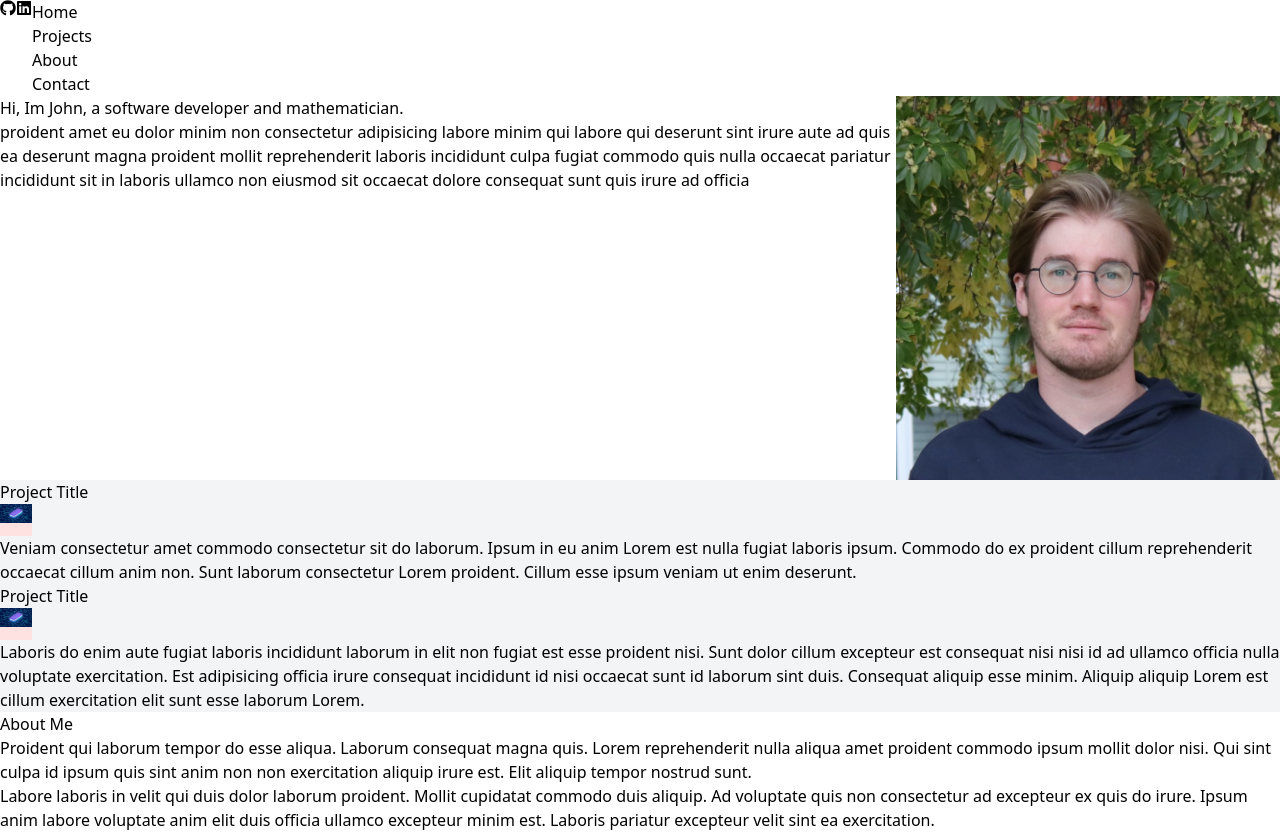
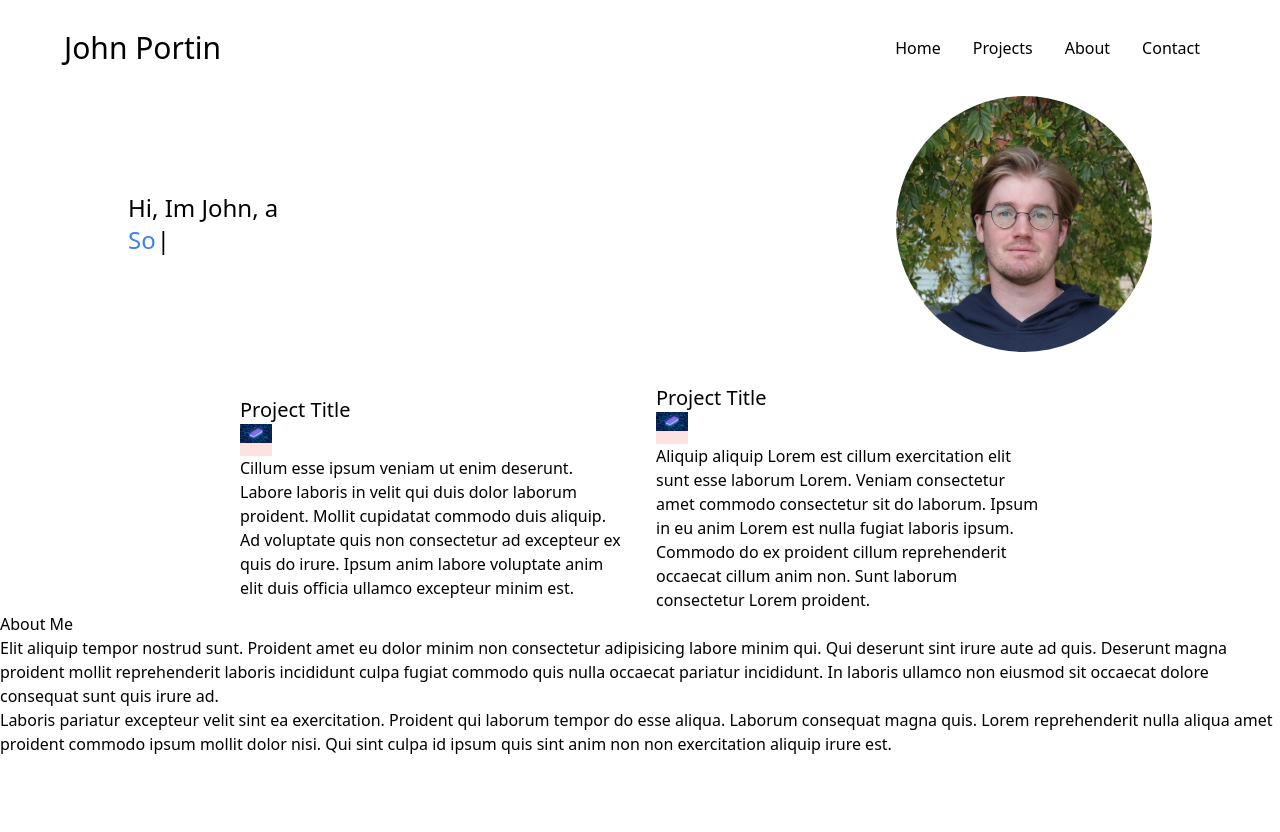
Before and after one commit to johnportin/profile, a Next.js app: page / in a window 1280 px wide. After the commit the page ends 800 px from the top, so only its background shows below. Built offline with nearby package versions, Linux system fonts and the light colour scheme.

Commit message:
Style Hero section.

```diff
--- a/package.json
+++ b/package.json
@@ -18,6 +18,7 @@
     "react": "18.2.0",
     "react-dom": "18.2.0",
     "react-icons": "^4.8.0",
-    "tailwindcss": "3.3.1"
+    "tailwindcss": "3.3.1",
+    "typewriter-effect": "^2.19.0"
   }
 }
--- a/src/components/Card.js
+++ b/src/components/Card.js
@@ -4,8 +4,8 @@ import ProjectPlaceholder from '../images/project-placeholder.jpg'
 
 export default function Card() {
     return (
-        <div >
-            <h1>Project Title</h1>
+        <div className='w-64 md:w-96' >
+            <h1 className='text-xl '>Project Title</h1>
             <div className="lg:h-8 lg:w-8 bg-red-100">
                 <Image src={ProjectPlaceholder} alt="Project Image"/>
             </div>
--- /dev/null
+++ b/src/components/Hero.js
@@ -0,0 +1,25 @@
+import Typewriter from 'typewriter-effect'
+import ProfilePicture from '../images/profile.jpg'
+import Image from 'next/image'
+import { lorem } from '../utils/utils'
+
+export default function Hero() {
+    return (
+        <section className="flex flex-col-reverse md:flex-row w-full items-center px-32 justify-between mb-8">
+            <div className="flex flex-col">
+                <h2 className='text-2xl'>Hi, Im John, a
+                    <Typewriter
+                    options={{
+                        strings: ['Web Developer', 'Software Engineer', 'Mathematician', 'Problem Solver'],
+                        autoStart: true,
+                        loop: true,
+                        wrapperClassName: 'text-blue-500',
+                    }}
+                    />
+                </h2>
+                {/* <p>{lorem.generateWords(50)}</p> */}
+            </div>
+            <Image className="h-full w-48 lg:w-64 shrink-0 rounded-full" src={ ProfilePicture } alt="Profile Picture" />
+      </section>
+    )
+}
--- a/src/components/Navbar.js
+++ b/src/components/Navbar.js
@@ -1,19 +1,35 @@
+import { useState } from 'react';
 import { FaGithub, FaLinkedin } from 'react-icons/fa';
+import { AiOutlineClose, AiOutlineMenu } from 'react-icons/ai';
 
 export default function Navbar() {
+    const [open, setOpen] = useState(false);
+    const toggleMenu = () => { setOpen(!open); }
+
     return (
-        <div>
-            <nav className="flex flex-row">
-                <FaGithub />
-                <FaLinkedin />
-                <ul>
-                    <li>Home</li>
-                    <li>Projects</li>
-                    <li>About</li>
-                    <li>Contact</li>
+        <nav className="flex justify-between items-center h-24 max-w-7xl mx-auto px-16 w-full">
+            <h1 className='w-full text-3xl font'>John Portin</h1>
+            <ul className="hidden md:flex">
+                <li className="p-4">Home</li>
+                <li className="p-4">Projects</li>
+                <li className="p-4">About</li>
+                <li className="p-4">Contact</li>
+            </ul>
+            <div onClick={toggleMenu} className='black md:hidden'>
+                {open ? <AiOutlineClose className="text-2xl" /> : <AiOutlineMenu className="text-2xl"/>}
+            </div>
+            <div className={ open
+                ? 'fixed left-0 top-0 w-[60%] h-full border-r-gray-900 bg-gray-100  ease-in-out duration-500'
+                : 'fixed left-[-100%]' }>
+                {/* <h1 className='w-full text-3xl font'>John Portin</h1>    */}
+                <ul className='pt-24 uppercase'>
+                    <li className="p-4 border-b border-blue-300">Home</li>
+                    <li className="p-4 border-b border-blue-300">Projects</li>
+                    <li className="p-4 border-b border-blue-300">About</li>
+                    <li className="p-4">Contact</li>
                 </ul>
-            </nav>
-        </div>
+            </div>
+        </nav>
 
     )
 }
--- a/src/pages/index.js
+++ b/src/pages/index.js
@@ -1,23 +1,18 @@
 import { Inter } from 'next/font/google'
+import Card from '../components/Card'
+import Hero from '../components/Hero'
 import Navbar from '../components/Navbar'
-import Card from '../components/Card'
-import Image from 'next/image'
-import ProfilePicture from '../images/profile.jpg'
 import { lorem } from '../utils/utils'
+
+
 const inter = Inter({ subsets: ['latin'] })
 
 export default function Home() {
   return (
-    <div className="flex flex-col">
+    <div className="flex flex-col max-w-7xl items-center m-auto">
       <Navbar />
-      <section className="flex flex-col-reverse lg:flex-row">
-        <div className="flex flex-col">
-          <h2>Hi, Im John, a software developer and mathematician.</h2>
-          <p>{lorem.generateWords(50)}</p>
-        </div>
-        <Image className="h-full w-48 lg:w-96 shrink-0" src={ ProfilePicture } alt="Profile Picture" />
-      </section>
-      <section className="bg-gray-100">
+      <Hero />
+      <section className="flex flex-col md:flex-row mx-16 items-center space-x-8 ">
         <Card />
         <Card />
       </section>
--- a/src/utils/utils.js
+++ b/src/utils/utils.js
@@ -1,4 +1,5 @@
 import { LoremIpsum } from 'lorem-ipsum'
+
 
 export const lorem = new LoremIpsum({
   sentencesPerParagraph: {
```
Also changed, not shown: 1 other file (tests, documents, lock files or other folders).
